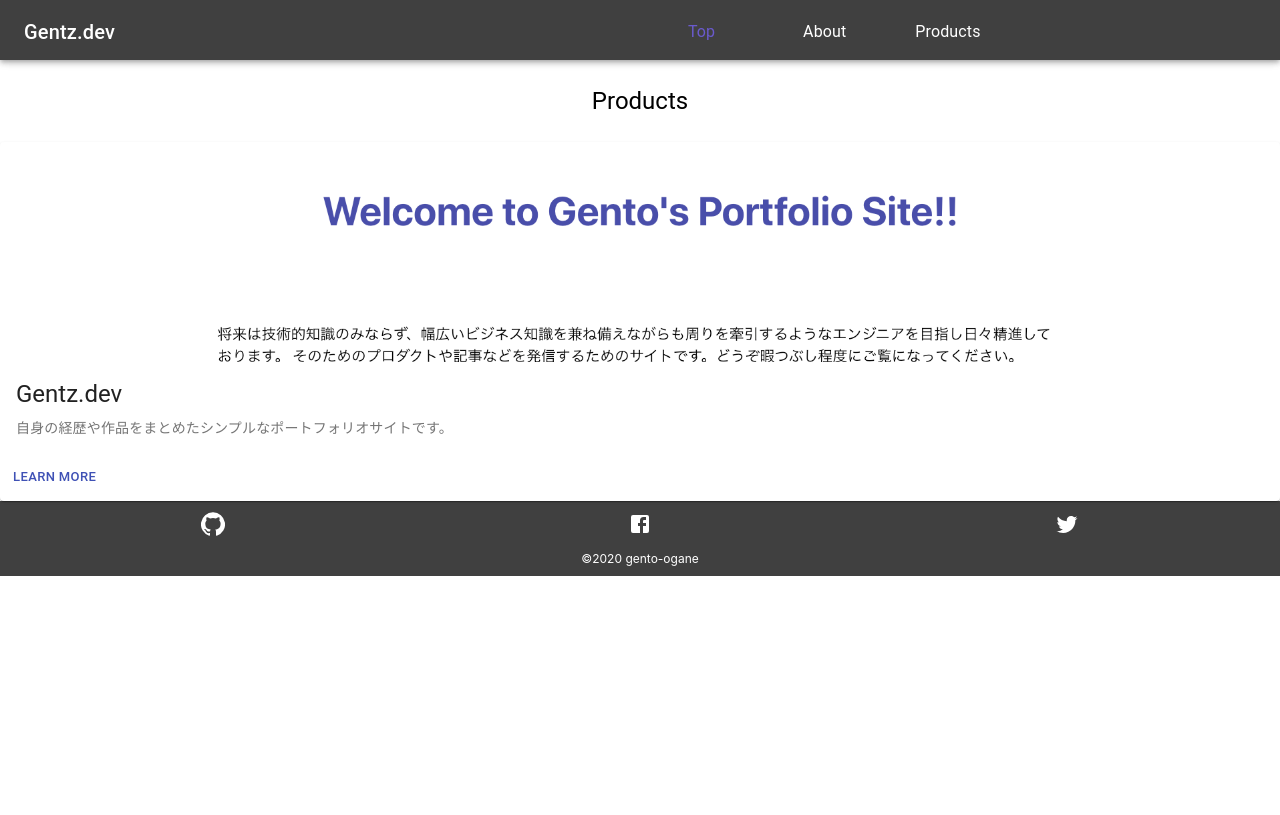
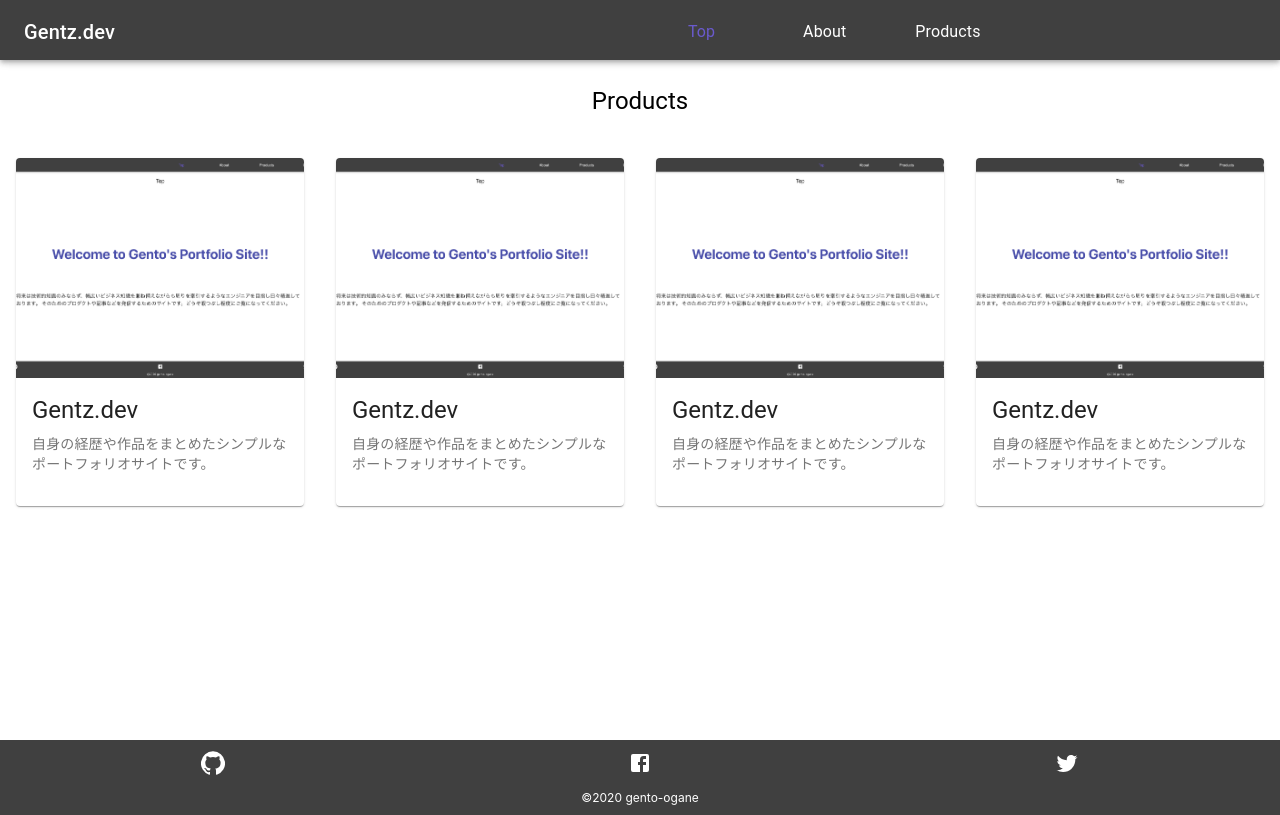
Before and after one commit to gento-ogane/gento-ogane.github.io, a React (Create React App) app: page /products in a window 1280 px wide. Built offline with nearby package versions, Linux system fonts and the light colour scheme.

Commit message:
productpageの実装

```diff
--- a/src/views/Home.tsx
+++ b/src/views/Home.tsx
@@ -6,6 +6,7 @@ import Products from './pages/Products';
 import About from './pages/About';
 import Header from './organisms/Header';
 import Footer from './organisms/Footer';
+import { headerHeightNum } from '../utils/size';
 
 const Home: React.FC = props => {
   return (
@@ -28,7 +29,7 @@ const Home: React.FC = props => {
 const Content = styled.div`
   display: flex;
   width: 100%;
-  height: 100%;
+  min-height: calc(100vh - ${headerHeightNum + 'px'});
 `;
 
 export default Home;
--- a/src/views/Pages/Products.tsx
+++ b/src/views/Pages/Products.tsx
@@ -4,13 +4,14 @@ import TitleText from '../atoms/TitleText';
 import { headerHeightNum } from '../../utils/size';
 import ProductCard from '../organisms/ProductCard';
 import logo1 from '../../utils/products/product01.jpg';
-import { Grid } from '@material-ui/core';
+import { Grid, Box } from '@material-ui/core';
 
 const Products: React.FC = props => {
   return (
     <Wrap>
       <TitleText variant='h5'>Products</TitleText>
-      <Grid>
+      <Box display='flex'>
+        <Box p={2}>
           <ProductCard
             image={logo1}
             title={'Gentz.dev'}
@@ -18,7 +19,35 @@ const Products: React.FC = props => {
               '自身の経歴や作品をまとめたシンプルなポートフォリオサイトです。'
             }
           />
-      </Grid>
+        </Box>
+        <Box p={2}>
+          <ProductCard
+            image={logo1}
+            title={'Gentz.dev'}
+            detail={
+              '自身の経歴や作品をまとめたシンプルなポートフォリオサイトです。'
+            }
+          />
+        </Box>
+        <Box p={2}>
+          <ProductCard
+            image={logo1}
+            title={'Gentz.dev'}
+            detail={
+              '自身の経歴や作品をまとめたシンプルなポートフォリオサイトです。'
+            }
+          />
+        </Box>
+        <Box p={2}>
+          <ProductCard
+            image={logo1}
+            title={'Gentz.dev'}
+            detail={
+              '自身の経歴や作品をまとめたシンプルなポートフォリオサイトです。'
+            }
+          />
+        </Box>
+      </Box>
     </Wrap>
   );
 };
--- a/src/views/organisms/ProductCard.tsx
+++ b/src/views/organisms/ProductCard.tsx
@@ -23,7 +23,7 @@ const useStyles = makeStyles({
 });
 const ProductCard: React.FC<Props> = props => {
   return (
-    <Card>
+    <Card style={{ maxWidth: 345 }}>
       <CardActionArea>
         <CardMedia
           component='img'
@@ -42,9 +42,6 @@ const ProductCard: React.FC<Props> = props => {
         </CardContent>
       </CardActionArea>
       <CardActions>
-        <Button size='small' color='primary'>
-          Learn More
-        </Button>
       </CardActions>
     </Card>
   );
```
Lines whose indentation alone changed are shown as unchanged.
